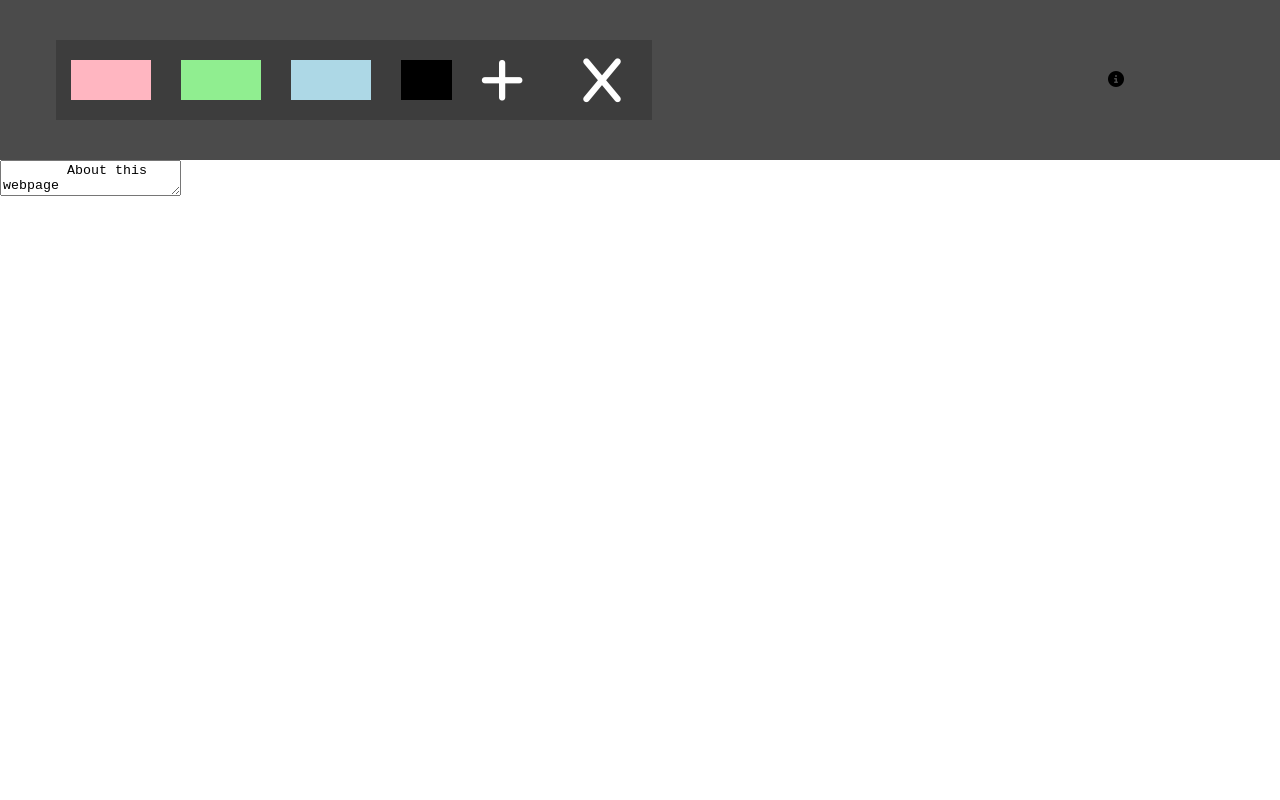
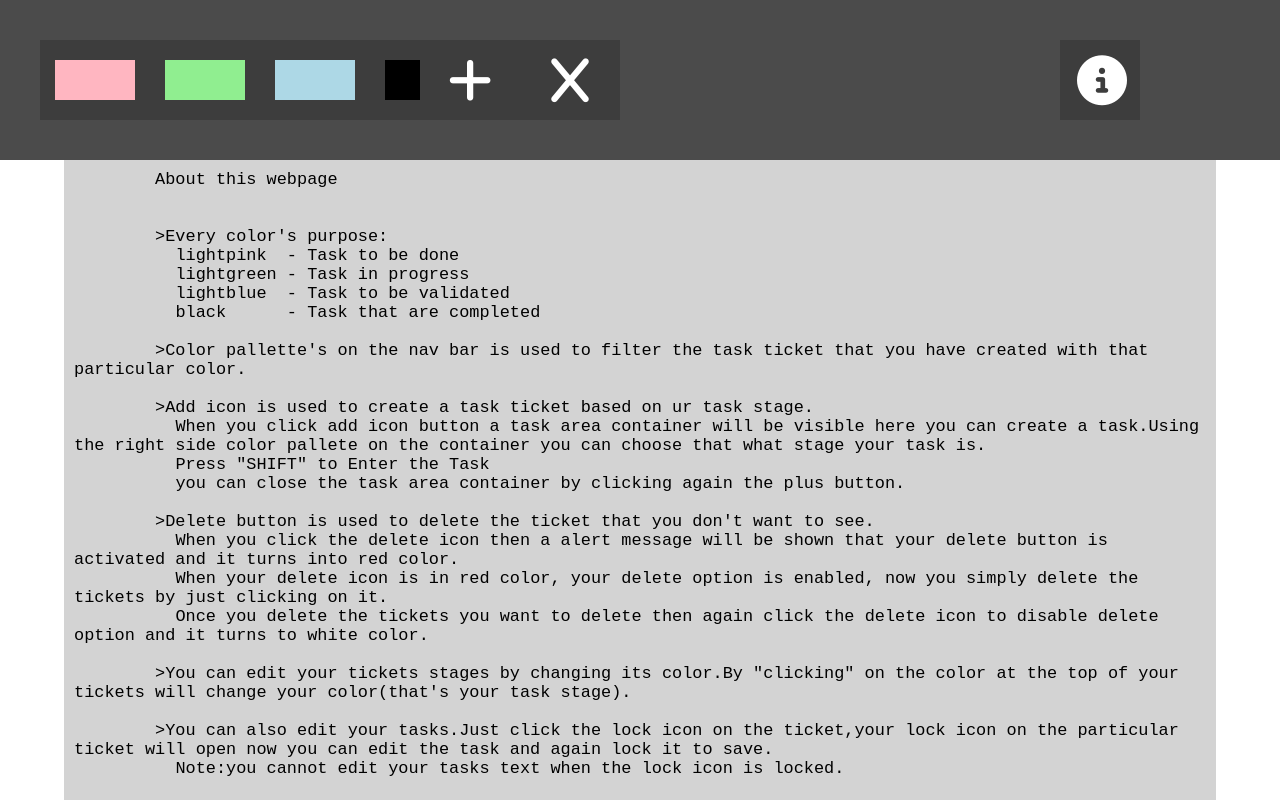
Before and after one commit to uvan15/Kanban-Board, a plain HTML site: page index.html in a window 1280 px wide. Both pictures are taken after a click on the element 1116 px from the left and 80 px from the top of the page. Drawn offline with Linux system fonts and the light colour scheme.

Commit message:
Update style.css

```diff
--- a/style.css
+++ b/style.css
@@ -150,3 +150,34 @@ body{
     right: 10px;
 
 }
+.info{
+    display: flex;
+    background-color: #3d3d3d;
+    height: 10vh;
+    width: 10vh;
+    font-size: 50px;
+    color: white;
+    justify-content: center;
+    align-items: center;
+}
+#info-icon{
+    position: relative;
+    left: 2px;
+}
+.infoOfThePage{
+    width: 90%;
+    height: 80%;
+    font-size: 16.9px;
+    resize: none;
+    padding: 10px;
+    margin-left: 5%;
+    margin-right: 5%;
+    outline: none;
+    border: 0;
+    position: absolute;
+    background-color: lightgray;
+    z-index: 1;
+}
+.info-abt-web{
+    display: none;
+}
```
